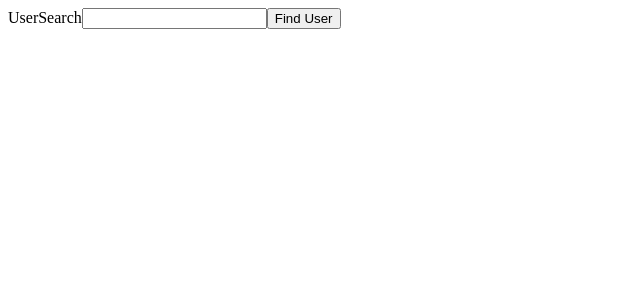
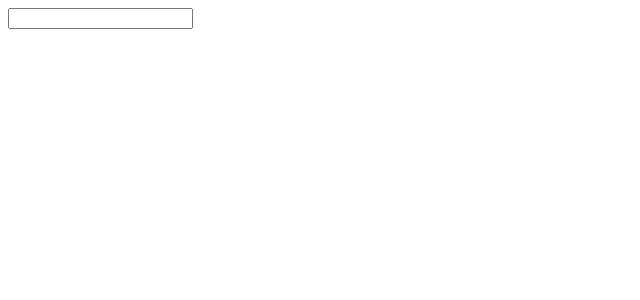
Before and after one commit to MrJooka/react-and-typescript-build-a-portfolio, a React (Create React App) app in the folder react-and-typescript/: page / in a window 1280 px wide. Shown: the top 300 px of the page, without its empty margins (0-640 px from the left). Built offline with nearby package versions, Linux system fonts and the light colour scheme.

Commit message:
19. Typing Standalone Event Handlers

```diff
--- /dev/null
+++ b/react-and-typescript/src/events/EventComponent.tsx
@@ -0,0 +1,13 @@
+const EventComponent: React.FC = () => {
+  const onChange: React.ChangeEventHandler<HTMLInputElement> = (e) => {
+    console.log(e.target.value);
+  };
+
+  return (
+    <div>
+      <input onChange={onChange} />
+    </div>
+  );
+};
+
+export default EventComponent;
--- a/react-and-typescript/src/index.tsx
+++ b/react-and-typescript/src/index.tsx
@@ -1,5 +1,5 @@
 import ReactDOM from 'react-dom/client';
-import UserSearch from './state/UserSearch';
+import EventComponent from './events/EventComponent';
 
 const el = document.getElementById('root');
 
@@ -8,7 +8,7 @@
 const App = () => {
   return (
     <div>
-      <UserSearch />
+      <EventComponent />
     </div>
   );
 };
```
